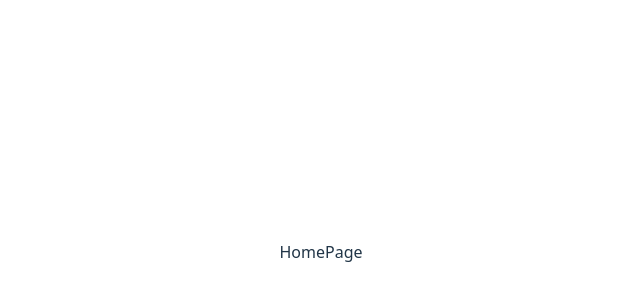
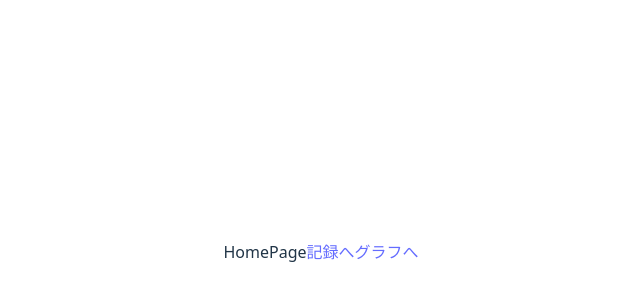
Before and after one commit to NK702468/household-account-book, a React (Vite) app: page / in a window 1280 px wide. Shown: the part 148-448 px from the top of the page, without its empty margins (319-959 px from the left). Built offline with nearby package versions, Linux system fonts and the light colour scheme.

Commit message:
add Link Component

```diff
--- a/src/pages/ExpensePage.tsx
+++ b/src/pages/ExpensePage.tsx
@@ -3,6 +3,8 @@ import { useLocalStorage } from '../useLocalStorage'
 import Budget from '../components/Budget'
 import ExpenseForm from '../components/ExpenseForm'
 import ExpenseList from '../components/ExpenseList'
+import { ROUTES } from '../ROUTES'
+import { Link } from 'react-router-dom'
 
 export type Expense = {
     id: number
@@ -166,6 +168,8 @@ export default function ExpensePage() {
       <button type="button" onClick={() => dispatch({type: "DELETE"})}>削除</button>
 
       <ExpenseList expenses={state.expenses} onChange={handleChecked} />
+      <Link to={ROUTES.HOME}>ホームページへ</Link>
+      <Link to={ROUTES.GRAPH}>グラフへ</Link>
       </>
     )
 }
--- a/src/pages/GraphPage.tsx
+++ b/src/pages/GraphPage.tsx
@@ -1,8 +1,15 @@
+import { Link } from "react-router-dom"
+import { ROUTES } from "../ROUTES"
+
 
 type Props = {}
 
 export default function GraphPage({}: Props) {
   return (
-    <div>GraphPage</div>
+    <div>
+      GraphPage
+      <Link to={ROUTES.EXPENSE}>記録へ</Link>
+      <Link to={ROUTES.HOME}>ホームページへ</Link>
+    </div>
   )
 }
--- a/src/pages/HomePage.tsx
+++ b/src/pages/HomePage.tsx
@@ -1,5 +1,5 @@
 import { Link } from "react-router-dom"
-
+import { ROUTES } from "../ROUTES"
 
 type Props = {}
 
@@ -7,7 +7,8 @@ export default function HomePage({}: Props) {
   return (
     <div>
         HomePage
-        <Link to=""></Link>
+        <Link to={ROUTES.EXPENSE}>記録へ</Link>
+        <Link to={ROUTES.GRAPH}>グラフへ</Link>
     </div>
   )
 }
```
